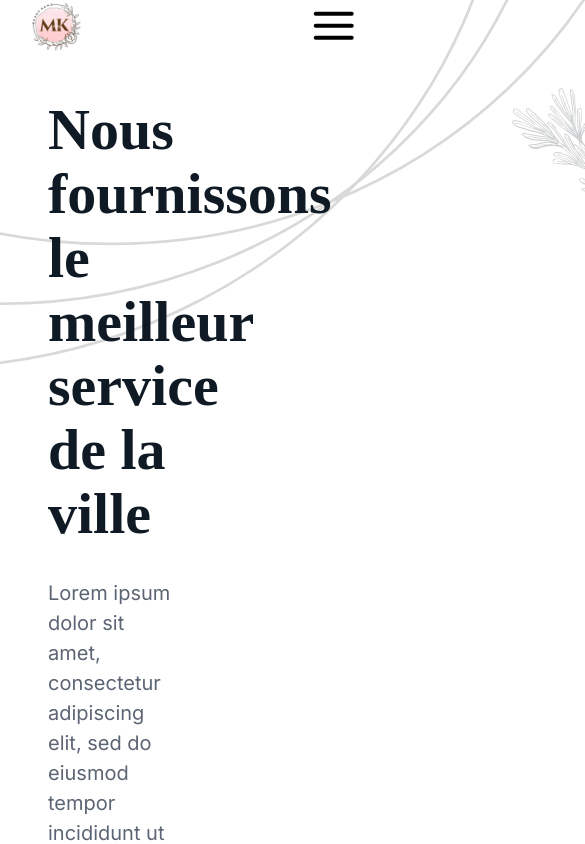
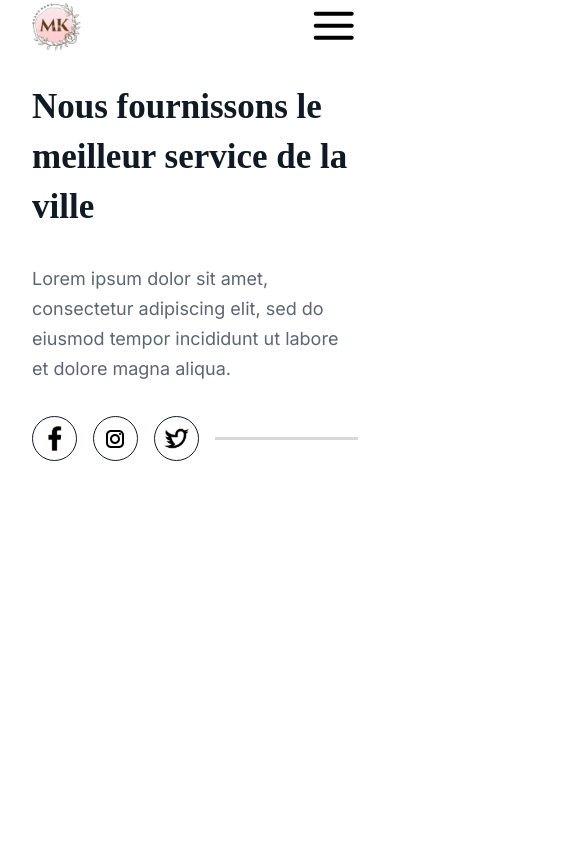
Before and after one commit to PhoenixMputu/MK-Service, a Next.js app: page / in a window 390 px wide. Shown: the top 844 px of the page, 585 px wide, since content can reach past the window. Built offline with nearby package versions, Linux system fonts and the light colour scheme; a web font is replaced by a local one.

Commit message:
add responsive hero

```diff
--- a/app/page.module.css
+++ b/app/page.module.css
@@ -112,7 +112,7 @@
   background: #000;
 }
 
-@media screen and (max-width: 600px) {
+@media screen and (max-width: 800px) {
   .header {
     padding: 0 2rem !important;
     height: 50px;
@@ -152,4 +152,32 @@
   .header_input:checked ~ .nav_links .link {
     margin-top: 2rem !important;
   }
+
+  .hero {
+    padding: 2rem;
+  }
+
+  .hero_image {
+    display: none;
+  }
+
+  .hero_text {
+    width: 100%;
+  }
+
+  .circle,
+  .fleur,
+  .sheet,
+  .sheet_1 {
+    display: none;
+  }
+
+  .headline {
+    font-size: 35px;
+    line-height: 50px;
+  }
+
+  .hero_description {
+    font-size: 18px;
+  }
 }
```
